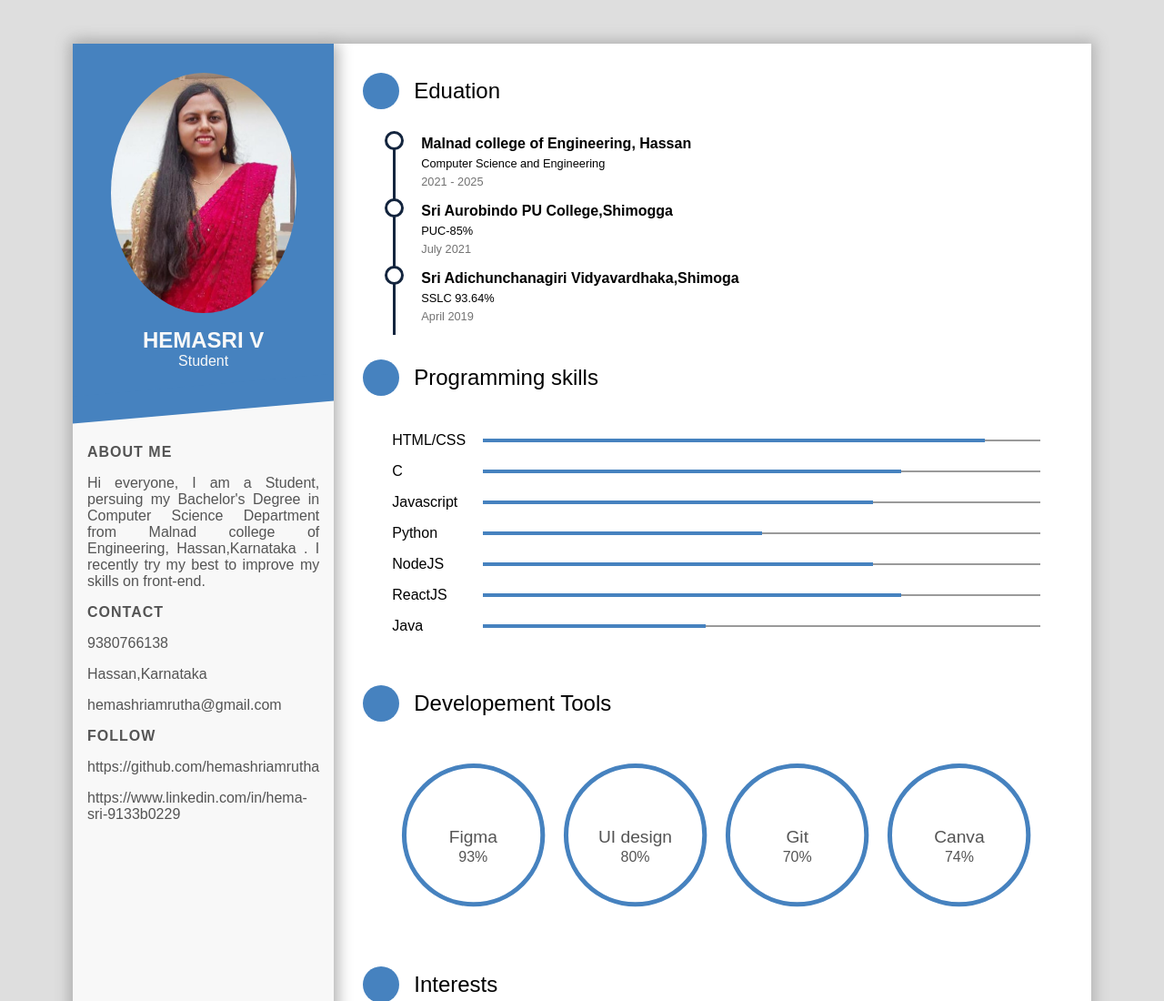
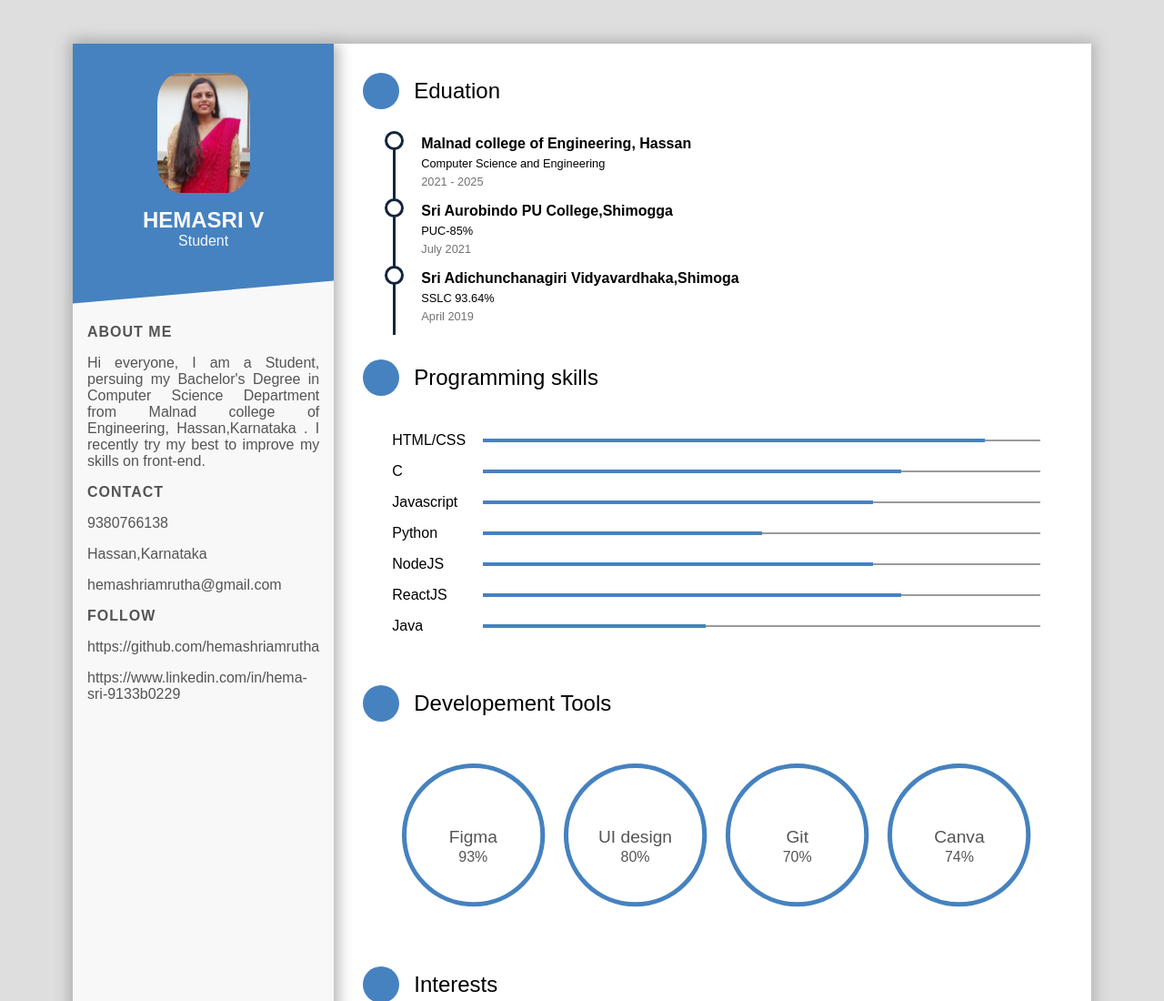
Before and after one commit to hemashriamrutha/p, a plain HTML site: page index.html in a window 1280 px wide. Shown: the top 1100 px of the page at 91% size. Drawn offline with Linux system fonts and the light colour scheme; files whose address does not match are found by name.

Commit message:
Update index.html

```diff
--- a/index.html
+++ b/index.html
@@ -71,8 +71,8 @@ body {
 	transform: skewY(-5deg);
 }
 .photo img {
-	width: 80%;
-	border-radius: 50%;
+	width: 40%;
+	border-radius: 25%;
 }
 .bio .name {
 	font-size: 1.5rem;
```
